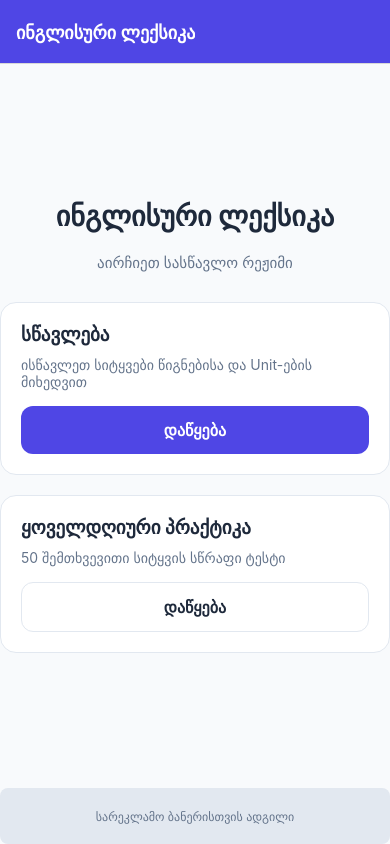
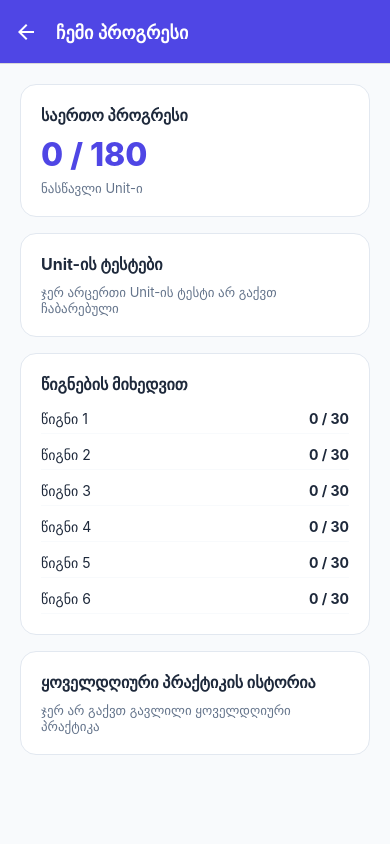
Before and after one commit to avtandilibitsadze93-prog/3600, a React Native app: screen /Progress in a window 390 px wide. Built offline with nearby package versions, Linux system fonts and the light colour scheme.

Commit message:
Add progress overview screen
Shows overall unit-completion progress, per-book breakdown, average
unit test score, and daily practice history, backed by the existing
AsyncStorage progress data.

```diff
--- a/src/navigation/RootNavigator.tsx
+++ b/src/navigation/RootNavigator.tsx
@@ -3,6 +3,7 @@ import React from 'react';
 import { BookListScreen } from '../screens/BookListScreen';
 import { HomeScreen } from '../screens/HomeScreen';
 import { LearnScreen } from '../screens/LearnScreen';
+import { ProgressOverviewScreen } from '../screens/ProgressOverviewScreen';
 import { ResultScreen } from '../screens/ResultScreen';
 import { TestScreen } from '../screens/TestScreen';
 import { UnitListScreen } from '../screens/UnitListScreen';
@@ -24,6 +25,7 @@ export function RootNavigator() {
       <Stack.Screen name="BookList" component={BookListScreen} options={{ title: 'აირჩიეთ წიგნი' }} />
       <Stack.Screen name="UnitList" component={UnitListScreen} options={{ title: 'Unit-ები' }} />
       <Stack.Screen name="Learn" component={LearnScreen} options={{ title: 'სწავლა' }} />
+      <Stack.Screen name="Progress" component={ProgressOverviewScreen} options={{ title: 'ჩემი პროგრესი' }} />
       <Stack.Screen
         name="Test"
         component={TestScreen}
--- a/src/navigation/types.ts
+++ b/src/navigation/types.ts
@@ -8,6 +8,7 @@ export type RootStackParamList = {
   UnitList: { book: number };
   Learn: { book: number; unit: number };
   Test: TestParams;
+  Progress: undefined;
   Result: {
     correct: number;
     total: number;
--- a/src/screens/HomeScreen.tsx
+++ b/src/screens/HomeScreen.tsx
@@ -30,6 +30,12 @@ export function HomeScreen({ navigation }: Props) {
             onPress={() => navigation.navigate('Test', { mode: 'daily' })}
           />
         </View>
+
+        <PrimaryButton
+          title="ჩემი პროგრესი"
+          variant="secondary"
+          onPress={() => navigation.navigate('Progress')}
+        />
       </View>
       <AdPlaceholder />
     </SafeAreaView>
--- /dev/null
+++ b/src/screens/ProgressOverviewScreen.tsx
@@ -0,0 +1,124 @@
+import { NativeStackScreenProps } from '@react-navigation/native-stack';
+import React from 'react';
+import { ScrollView, StyleSheet, Text, View } from 'react-native';
+import { BOOK_TITLES } from '../data/words';
+import { useProgress } from '../context/ProgressContext';
+import { summarizeProgress } from '../utils/stats';
+import { colors } from '../theme';
+import { RootStackParamList } from '../navigation/types';
+
+type Props = NativeStackScreenProps<RootStackParamList, 'Progress'>;
+
+function formatDate(iso: string): string {
+  const d = new Date(iso);
+  return d.toLocaleDateString('ka-GE', { year: 'numeric', month: 'short', day: 'numeric' });
+}
+
+export function ProgressOverviewScreen(_props: Props) {
+  const { progress } = useProgress();
+  const summary = summarizeProgress(progress);
+
+  return (
+    <ScrollView style={styles.container} contentContainerStyle={styles.content}>
+      <View style={styles.card}>
+        <Text style={styles.cardTitle}>საერთო პროგრესი</Text>
+        <Text style={styles.bigNumber}>
+          {summary.learnedUnitsAll} / {summary.totalUnitsAll}
+        </Text>
+        <Text style={styles.cardText}>ნასწავლი Unit-ი</Text>
+      </View>
+
+      <View style={styles.card}>
+        <Text style={styles.cardTitle}>Unit-ის ტესტები</Text>
+        {summary.unitTestsTaken > 0 ? (
+          <>
+            <Text style={styles.bigNumber}>{summary.unitAvgPercent}%</Text>
+            <Text style={styles.cardText}>
+              საშუალო სისწორე პირველივე მცდელობაზე ({summary.unitTestsTaken} ტესტი)
+            </Text>
+          </>
+        ) : (
+          <Text style={styles.cardText}>ჯერ არცერთი Unit-ის ტესტი არ გაქვთ ჩაბარებული</Text>
+        )}
+      </View>
+
+      <View style={styles.card}>
+        <Text style={styles.cardTitle}>წიგნების მიხედვით</Text>
+        {summary.perBook.map((b) => (
+          <View key={b.book} style={styles.bookRow}>
+            <Text style={styles.bookLabel}>{BOOK_TITLES[b.book]}</Text>
+            <Text style={styles.bookValue}>
+              {b.learnedUnits} / {b.totalUnits}
+            </Text>
+          </View>
+        ))}
+      </View>
+
+      <View style={styles.card}>
+        <Text style={styles.cardTitle}>ყოველდღიური პრაქტიკის ისტორია</Text>
+        {summary.dailyHistory.length === 0 ? (
+          <Text style={styles.cardText}>ჯერ არ გაქვთ გავლილი ყოველდღიური პრაქტიკა</Text>
+        ) : (
+          summary.dailyHistory.slice(0, 10).map((session, idx) => (
+            <View key={idx} style={styles.bookRow}>
+              <Text style={styles.bookLabel}>{formatDate(session.date)}</Text>
+              <Text style={styles.bookValue}>
+                {session.correct} / {session.total}
+              </Text>
+            </View>
+          ))
+        )}
+      </View>
+    </ScrollView>
+  );
+}
+
+const styles = StyleSheet.create({
+  container: {
+    flex: 1,
+    backgroundColor: colors.background,
+  },
+  content: {
+    padding: 20,
+    gap: 16,
+  },
+  card: {
+    backgroundColor: colors.card,
+    borderRadius: 16,
+    padding: 20,
+    borderWidth: 1,
+    borderColor: colors.border,
+    gap: 6,
+  },
+  cardTitle: {
+    fontSize: 16,
+    fontWeight: '700',
+    color: colors.text,
+    marginBottom: 4,
+  },
+  bigNumber: {
+    fontSize: 32,
+    fontWeight: '800',
+    color: colors.primary,
+  },
+  cardText: {
+    fontSize: 13,
+    color: colors.muted,
+  },
+  bookRow: {
+    flexDirection: 'row',
+    justifyContent: 'space-between',
+    paddingVertical: 6,
+    borderBottomWidth: 1,
+    borderBottomColor: colors.background,
+  },
+  bookLabel: {
+    fontSize: 14,
+    color: colors.text,
+  },
+  bookValue: {
+    fontSize: 14,
+    fontWeight: '700',
+    color: colors.text,
+  },
+});
--- /dev/null
+++ b/src/utils/stats.ts
@@ -0,0 +1,43 @@
+import { ProgressData } from '../context/ProgressContext';
+import { getBookNumbers, getUnitsForBook } from '../data/words';
+
+export interface BookProgress {
+  book: number;
+  totalUnits: number;
+  learnedUnits: number;
+}
+
+export interface ProgressSummary {
+  perBook: BookProgress[];
+  totalUnitsAll: number;
+  learnedUnitsAll: number;
+  unitTestsTaken: number;
+  unitAvgPercent: number | null;
+  dailyHistory: ProgressData['dailyHistory'];
+}
+
+export function summarizeProgress(progress: ProgressData): ProgressSummary {
+  const perBook: BookProgress[] = getBookNumbers().map((book) => {
+    const totalUnits = getUnitsForBook(book).length;
+    const learnedUnits = progress.learnedUnits.filter((key) => key.startsWith(`${book}-`)).length;
+    return { book, totalUnits, learnedUnits };
+  });
+
+  const totalUnitsAll = perBook.reduce((sum, b) => sum + b.totalUnits, 0);
+  const learnedUnitsAll = perBook.reduce((sum, b) => sum + b.learnedUnits, 0);
+
+  const unitResultsList = Object.values(progress.unitResults);
+  const unitTestsTaken = unitResultsList.length;
+  const unitAvgPercent =
+    unitTestsTaken > 0
+      ? Math.round(
+          (unitResultsList.reduce((sum, r) => sum + (r.total > 0 ? r.correct / r.total : 0), 0) /
+            unitTestsTaken) *
+            100
+        )
+      : null;
+
+  const dailyHistory = [...progress.dailyHistory].reverse();
+
+  return { perBook, totalUnitsAll, learnedUnitsAll, unitTestsTaken, unitAvgPercent, dailyHistory };
+}
```
